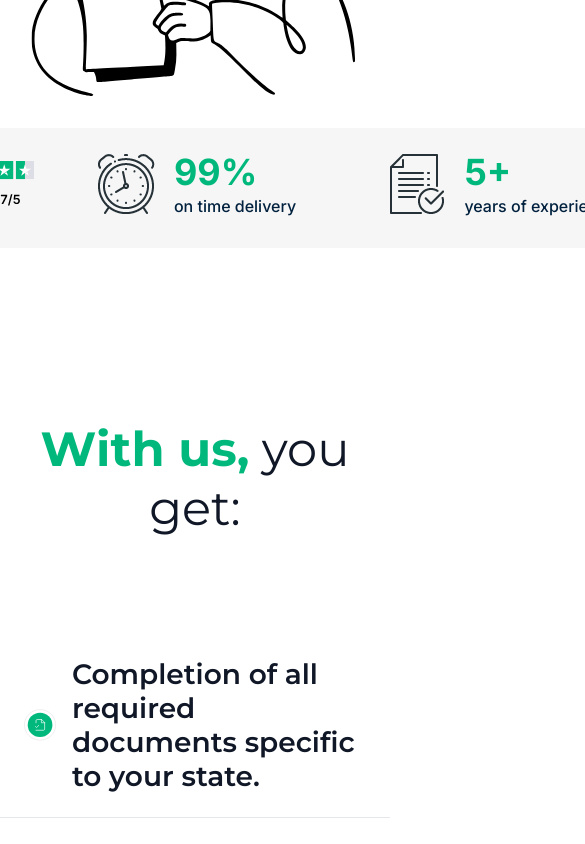
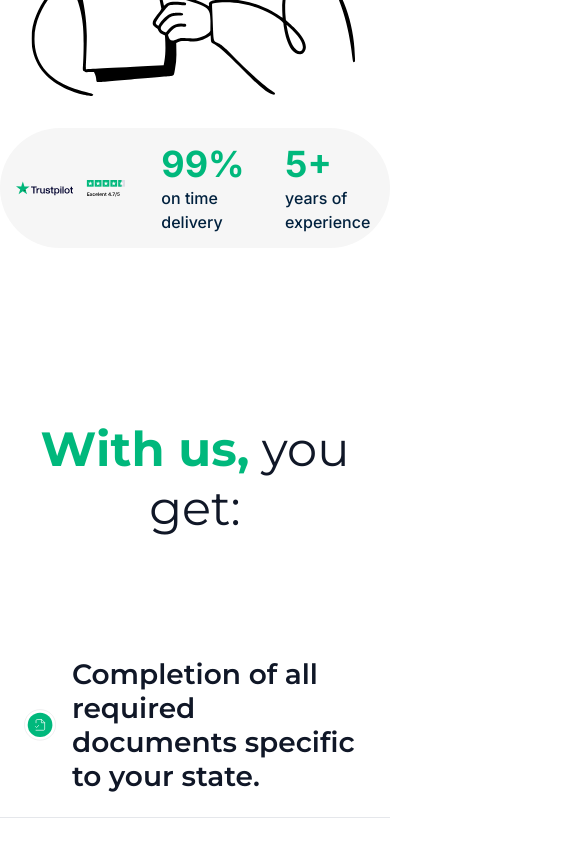
Before and after one commit to sleekidd/notaryproject, a React (Vite) app: page / in a window 390 px wide. Shown: the part 1340-2184 px from the top of the page, 585 px wide, since content can reach past the window. Built offline with nearby package versions, Linux system fonts and the light colour scheme.

Commit message:
CTA responsiveness

```diff
--- a/src/components/Figures.jsx
+++ b/src/components/Figures.jsx
@@ -4,11 +4,11 @@ const Figures = ({ figure, description, icon }) => {
   return (
     <div className="p-6 flex items-center">
       <div className="mr-4">
-        <img src={icon} alt="Icon" style={{ width: '64px', height: '64px' }} />
+        <img src={icon} alt="Icon" className='figures-icon' />
       </div>
       <div>
-        <h2 className="text-xl font-semibold text-gray-800" style={{ fontFamily: "Inter", fontWeight: '700', fontSize: '36px', lineHeight: "44px", color: '#00B87C' }}>{figure}</h2>
-        <p className="text-gray-600" style={{ fontFamily: "Inter", fontWeight: '500', fontSize: '16px', lineHeight: "24px", color: '#01213E' }}>{description}</p>
+        <h2 className="figures-title">{figure}</h2>
+        <p className="figures-description">{description}</p>
       </div>
     </div>
   );
--- a/src/components/ThreeColumnRow.jsx
+++ b/src/components/ThreeColumnRow.jsx
@@ -7,7 +7,7 @@ import Figures from './Figures';
 const ThreeColumnRow = () => {
   return (
     <div className="flex justify-center items-center" style={{ paddingBottom: '172px'}}>
-        <div className="bg-[#F6F6F6] rounded-full p-4" style={{ width: '1080px', height: '120px'}}>
+        <div className="bg-[#F6F6F6] rounded-full p-4" style={{ width: '100%', maxWidth: '1080px', height: '120px', display: 'flex'}}>
             <div className="grid grid-cols-3 gap-4 items-center justify-center mx-auto" style={{width: '900px' }}>
                 <div className="h-20 rounded-lg flex items-center justify-center">
                     <img src={Trustpilot} alt="Trustpilot" />
--- a/src/components/TwoColumn.jsx
+++ b/src/components/TwoColumn.jsx
@@ -37,7 +37,7 @@ const TwoColumn = () => {
         </div>
       </div>
     </div>
-    <div className="mx-auto justify-center items-center" style={{ width: '1280px', paddingTop: '172px'}}>
+    <div className="mx-auto justify-center items-center responsive-width">
       <div>
       <HorizontalLine />
       </div>
--- a/src/styles/style.css
+++ b/src/styles/style.css
@@ -83,7 +83,8 @@
   }
 
   .cta {
-    width: 1200px;
+    max-width: 1200px;
+    width: 100%;
     padding: 64px 166.6px;
     margin: 0 auto 48px;
     border: 1px solid #000000;
@@ -106,6 +107,18 @@
       font-size: 24px;
       line-height: 34px;
     }
+    .accordion-content {
+      width: 100%;
+      max-width: 1066px;
+      padding: 0 20px;
+    }
+    .rounded-full {
+      border-radius: 9px;
+  }
+  .responsive-width {
+    width: 100%;
+    padding-top: 172px;
+  }
   }
 
   .faq-container {
@@ -159,3 +172,28 @@
     border: none;
     cursor: pointer;
   }
+
+  .figures-title {
+    font-family: 'Inter';
+    font-weight: 700;
+    font-size: 36px;
+    line-height: 44px;
+    color: #00B87C;
+  }
+  .figures-description {
+    font-family: 'Inter';
+    font-weight: 500;
+    font-size: 16px;
+    line-height: 24px;
+    color: #01213E;
+  }
+  .figures-icon {
+    width: 64px;
+    height: 64px;
+  }
+
+  .responsive-width {
+    width: 100%;
+    max-width: 1280px;
+    padding-top: 172px;
+  }
```
